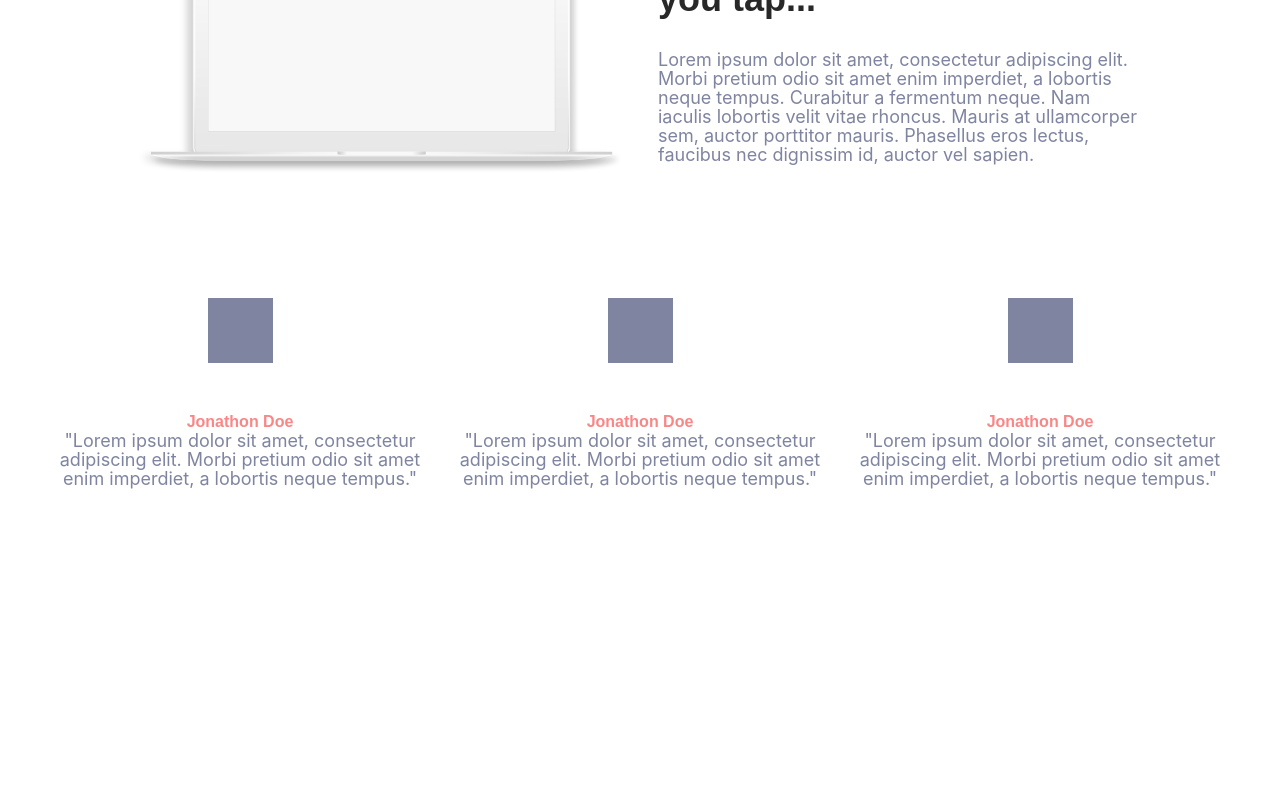
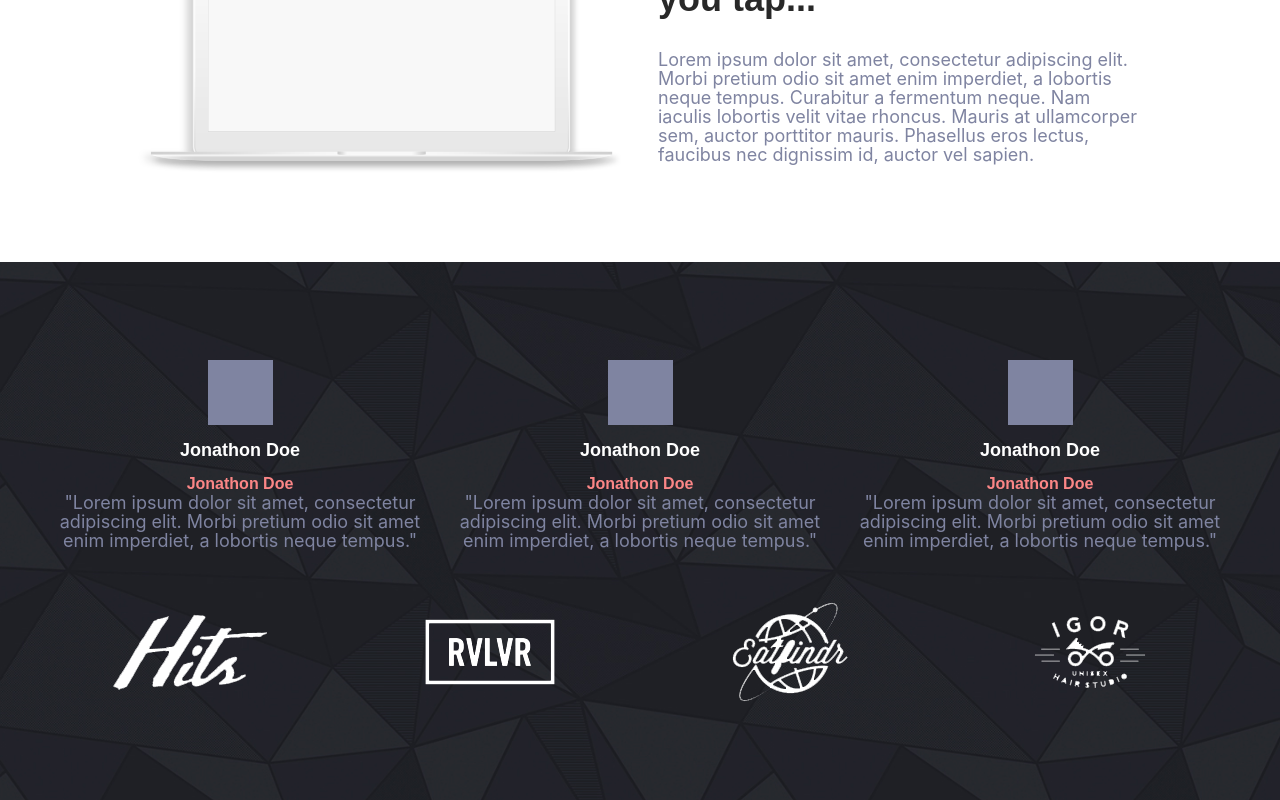
Before and after one commit to Sound1ab/cssgridzopa, a React (Create React App) app: page / in a window 1280 px wide. Shown: the part 1836-2636 px from the top of the page. Before the commit the page ends 2512 px from the top, so only its background shows below. Built offline with nearby package versions, Linux system fonts and the light colour scheme.

Commit message:
Update wrapper to combine background image and wrapper as well accept array of padding props

```diff
--- a/src/components/atoms/Wrapper.jsx
+++ b/src/components/atoms/Wrapper.jsx
@@ -1,20 +1,53 @@
-import styled from 'styled-components';
+import React from 'react';
+import styled, {css} from 'styled-components';
 import PropTypes from "prop-types";
 
-const Wrapper = styled.div`
+const Background = styled.div`
+  position: absolute;
+  top: 0;
+  left: 0;
+  background-color: ${props => props.backgroundColor};
+  ${props => props.backgroundImage ? css`background-image: url(${props => props.backgroundImage})` : null};
+  background-size: cover;
+  background-position: center;
+  position: absolute;
+  width: 100%;
+  height: 100%;
+  z-index: -1;
+`;
+
+const WrapperDiv = styled.div`
   position: relative;
   width: 100%;
   height: 100%;
-  padding: 18px;
+  padding: ${props => props.padding.map(el => `${el}px`).join(' ')};
   text-align: ${props => props.textAlign}
   display: flex;
   justify-content: ${props => props.justifyContent};
   align-items: ${props => props.alignItems};
   flex-direction: ${props => props.flexDirection}
-  background-color: ${props => props.backgroundColor};
 `;
 
+const Wrapper = ({padding, textAlign, justifyContent, alignItems, flexDirection, backgroundColor, backgroundImage, children}) => {
+    return (
+        <WrapperDiv
+            padding={padding}
+            textAlign={textAlign}
+            justifyContent={justifyContent}
+            alignItems={alignItems}
+            flexDirection={flexDirection}
+        >
+            <Background
+                backgroundColor={backgroundColor}
+                backgroundImage={backgroundImage}
+            />
+            {children}
+        </WrapperDiv>
+    )
+};
+
 Wrapper.propTypes = {
+    padding: PropTypes.arrayOf(PropTypes.number),
     textAlign: function (props, propName) {
         if (!props[propName].match(/(left|center|right)/)) {
             return new Error ('Prop must be a valid text-align string');
@@ -39,6 +72,7 @@
 };
 
 Wrapper.defaultProps = {
+    padding: [18],
     textAlign: 'left',
     backgroundColor: 'transparent',
     justifyContent: 'center',
```
